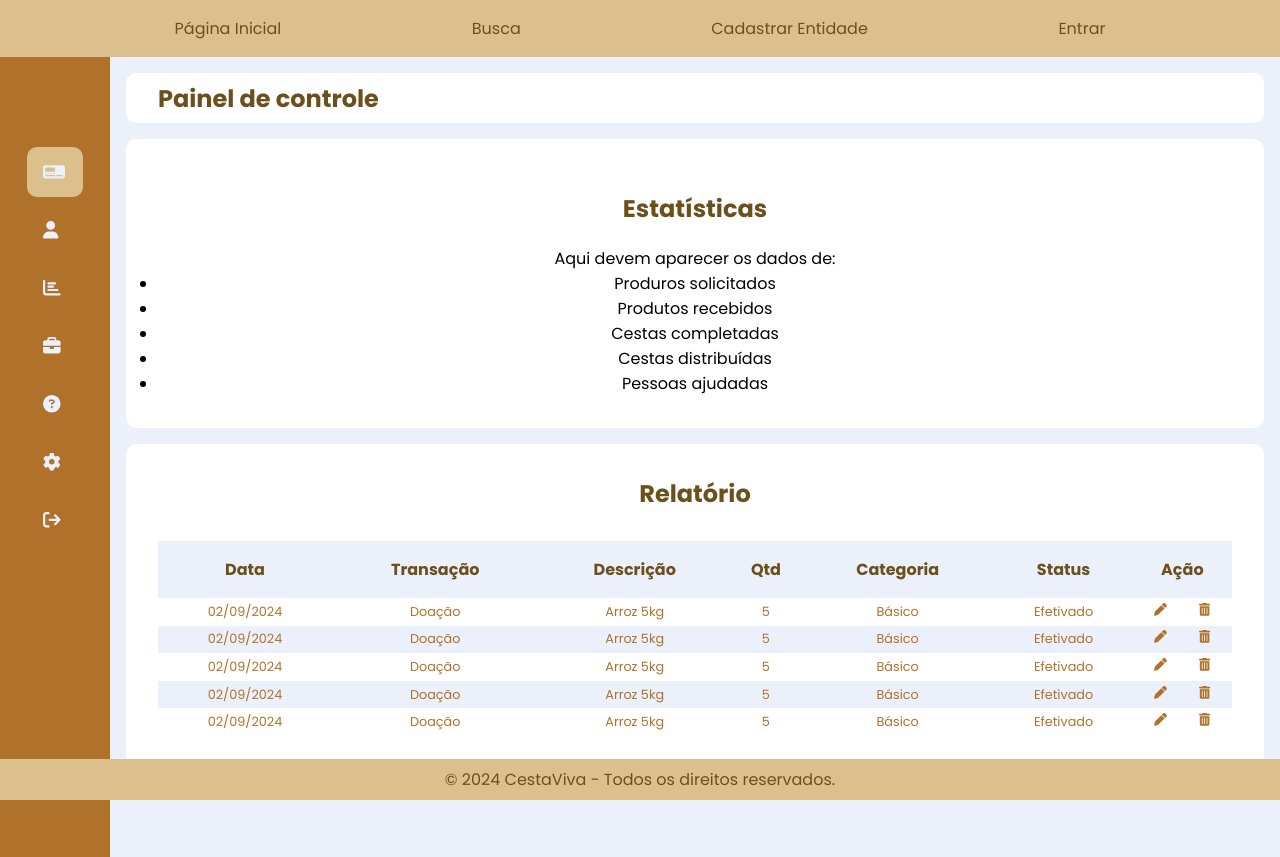
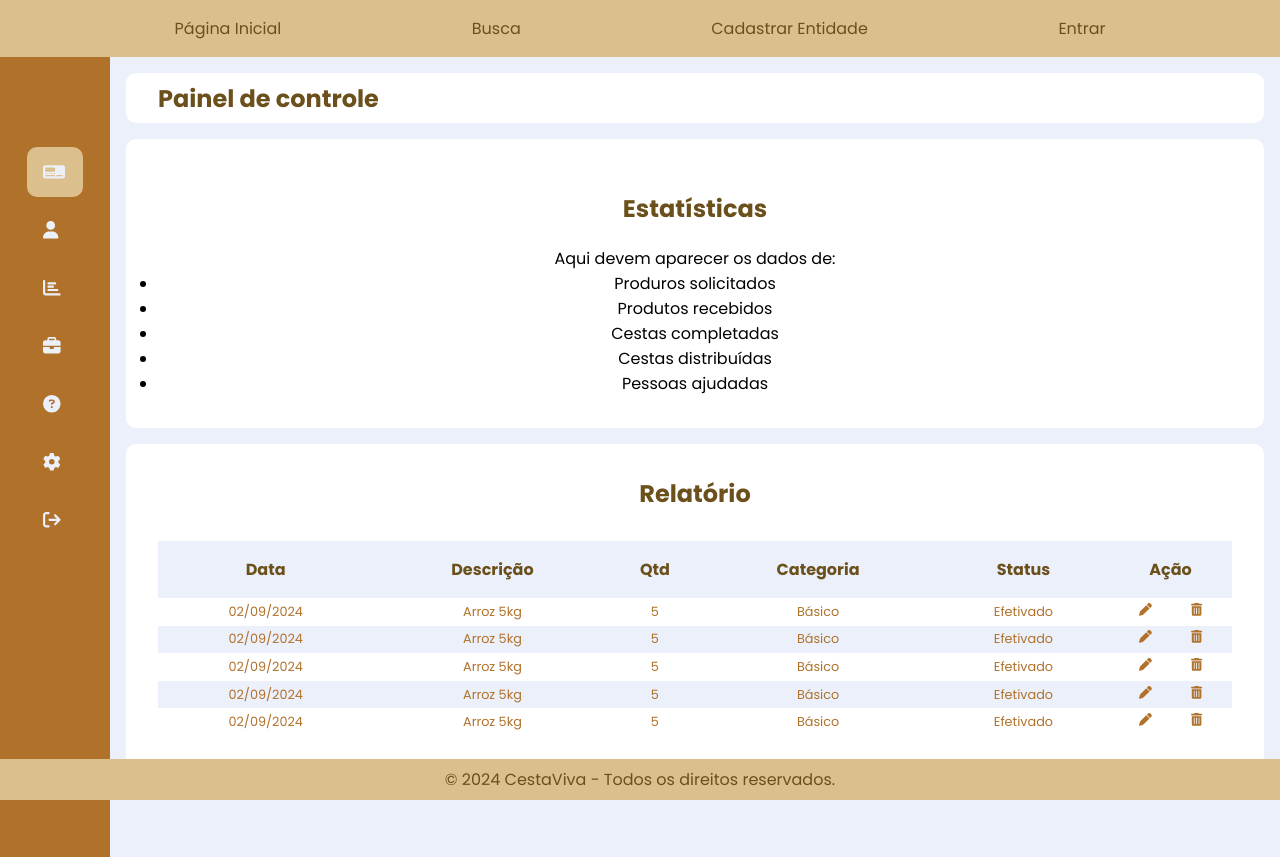
Before and after one commit to Amicuchi/CestaViva, a React (Vite) app: page /dashboard/estatisticas in a window 1280 px wide. Built offline with nearby package versions, Linux system fonts and the light colour scheme.

Commit message:
Exclusão do campo transação que não faz mais parte do projeto.

```diff
--- a/src/components/dashboardComponents/DashboardTable.jsx
+++ b/src/components/dashboardComponents/DashboardTable.jsx
@@ -6,14 +6,13 @@ import {
 
 export default function DashboardTable() {
     return(
-        <div className="card--container">
+        <div className="card--container lastOne">
                 <h2 className="main--title">Relatório</h2>
                 <div className="table--container">
                     <table>
                         <thead>
                             <tr>
                                 <th>Data</th>
-                                <th>Transação</th>
                                 <th>Descrição</th>
                                 <th>Qtd</th>
                                 <th>Categoria</th>
@@ -24,7 +23,6 @@ export default function DashboardTable() {
                         <tbody>
                             <tr>
                                 <td>02/09/2024</td>
-                                <td>Doação</td>
                                 <td>Arroz 5kg</td>
                                 <td>5</td>
                                 <td>Básico</td>
@@ -36,7 +34,6 @@ export default function DashboardTable() {
                             </tr>
                             <tr>
                                 <td>02/09/2024</td>
-                                <td>Doação</td>
                                 <td>Arroz 5kg</td>
                                 <td>5</td>
                                 <td>Básico</td>
@@ -48,7 +45,6 @@ export default function DashboardTable() {
                             </tr>
                             <tr>
                                 <td>02/09/2024</td>
-                                <td>Doação</td>
                                 <td>Arroz 5kg</td>
                                 <td>5</td>
                                 <td>Básico</td>
@@ -60,7 +56,6 @@ export default function DashboardTable() {
                             </tr>
                             <tr>
                                 <td>02/09/2024</td>
-                                <td>Doação</td>
                                 <td>Arroz 5kg</td>
                                 <td>5</td>
                                 <td>Básico</td>
@@ -72,7 +67,6 @@ export default function DashboardTable() {
                             </tr>
                             <tr>
                                 <td>02/09/2024</td>
-                                <td>Doação</td>
                                 <td>Arroz 5kg</td>
                                 <td>5</td>
                                 <td>Básico</td>
```
